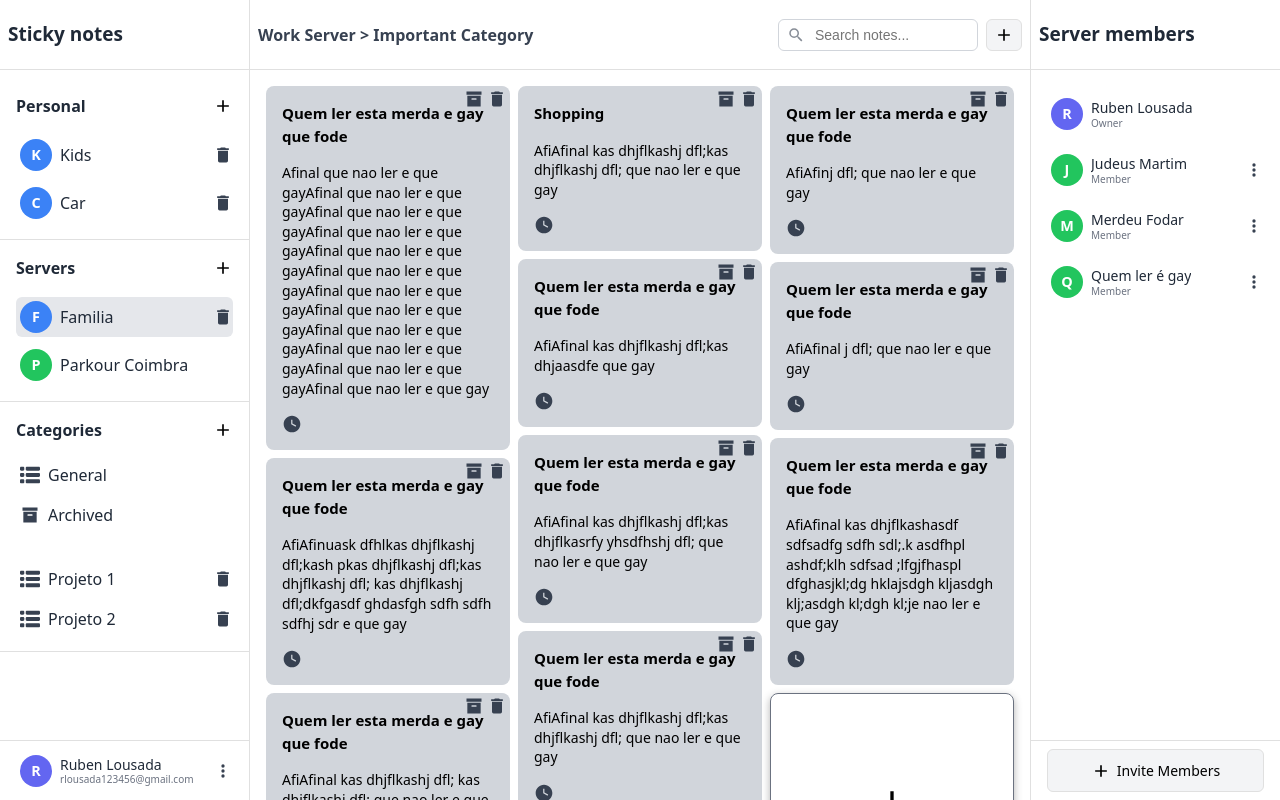
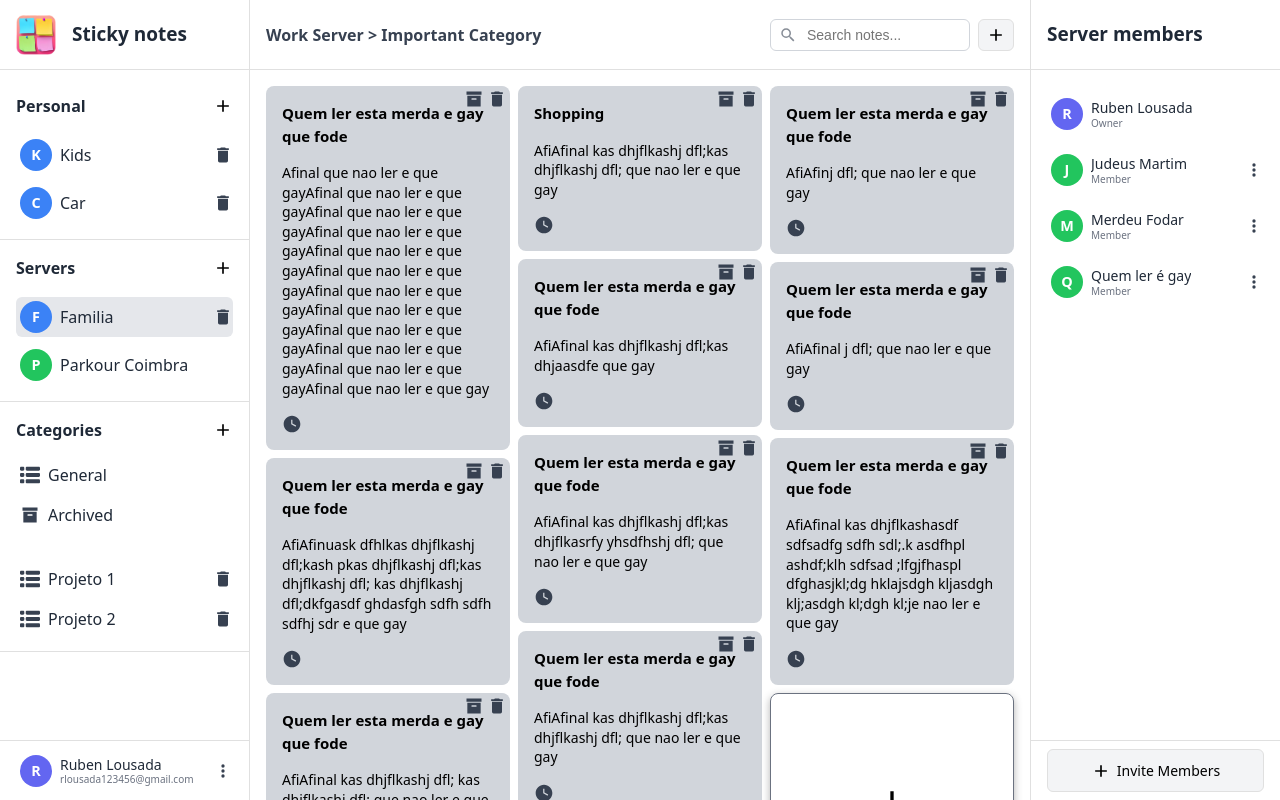
Before and after one commit to rektbydead/sticky-notes-app, a React (Vite) app in the folder frontend/: page / in a window 1280 px wide. Built offline with nearby package versions, Linux system fonts and the light colour scheme.

Commit message:
align things better and prepare NoteSearchBox for filtering

```diff
--- a/frontend/src/components/NoteSearchBox.jsx
+++ b/frontend/src/components/NoteSearchBox.jsx
@@ -3,7 +3,7 @@ import "../assets/css/NoteSearchBox.css"
 import mdiMagnify from "../assets/icon/mdiMagnify.svg";
 
 
-export default function SearchBox() {
+export default function NoteSearchBox({ onSearch }) {
     return (
         <div style={styles.wrapper} className="search-expand">
             <img src={mdiMagnify} alt="Search" style={styles.icon} />
@@ -12,6 +12,7 @@ export default function SearchBox() {
                 type="text"
                 placeholder="Search notes..."
                 style={styles.input}
+                onChange={(e) => onSearch(e.target.value)}
             />
         </div>
     );
--- a/frontend/src/components/common/CenterSideBar.jsx
+++ b/frontend/src/components/common/CenterSideBar.jsx
@@ -3,15 +3,24 @@ import Note from "../Note.jsx";
 import CreateNewNoteNote from "../CreateNewNoteNote.jsx";
 import CreateNewNoteButton from "../CreateNewNoteButton.jsx";
 import NoteSearchBox from "../NoteSearchBox.jsx";
+import {useState} from "react";
 
 export default function CenterSideBar({title}) {
+    const [searchValue, setSearchValue] = useState("");
+
+    /* note filtering example for future*/
+     const filteredNotes = [].filter((note) =>
+        note.title.toLowerCase().includes(searchValue.toLowerCase()) ||
+        note.message.toLowerCase().includes(searchValue.toLowerCase())
+    );
+
     return (
         <div style={styles.sidebar}>
             <div style={styles.sidebarTop}>
                 <span style={styles.sidebarTopTitle}> Work Server {">"} Important Category </span>
 
                 <div style={styles.sidebarTopCreateButton}>
-                    <NoteSearchBox/>
+                    <NoteSearchBox onSearch={setSearchValue}/>
                     <CreateNewNoteButton/>
                 </div>
             </div>
@@ -51,7 +60,7 @@ const styles = {
         minHeight: "70px",
         maxHeight: "70px",
         borderBottom: "1px solid #e0e0e0",
-        padding: "0.5rem",
+        padding: "0.5rem 1rem",
         gap: "1rem",
 
         color: "#374151",
--- a/frontend/src/components/common/LeftSideBar.jsx
+++ b/frontend/src/components/common/LeftSideBar.jsx
@@ -10,8 +10,12 @@ export default function LeftSideBar({title}) {
     return (
         <div style={styles.sidebar}>
             <div style={styles.sidebarTop}>
+                <img style={styles.sidebarTopIcon}
+                    src="../../../public/pageIcon.webp"
+                    alt="Icon"
+                />
 
-                { title }
+                <span> { title } </span>
             </div>
 
             <div style={styles.sidebarBottom}>
@@ -71,12 +75,17 @@ const styles = {
         height: "70px",
         maxHeight: "70px",
         borderBottom: "1px solid #e0e0e0",
-        padding: "0.5rem",
+        padding: "0.5rem 1rem",
+        gap: "1rem",
 
         color: "#1f2937",
         lineHeight: "1.56",
         fontSize: "19px",
         fontWeight: "bold"
+    },
+    sidebarTopIcon: {
+        width: "40px",
+        height: "40px",
     },
     sidebarBottom: {
         display: "flex",
--- a/frontend/src/components/common/RightSideBar.jsx
+++ b/frontend/src/components/common/RightSideBar.jsx
@@ -60,7 +60,7 @@ const styles = {
         height: "70px",
         maxHeight: "70px",
         borderBottom: "1px solid #e0e0e0",
-        padding: "0.5rem",
+        padding: "0.5rem 1rem",
 
         color: "#1f2937",
         lineHeight: "1.56",
```
Also changed, not shown: frontend/public/pageIcon.webp (added).
